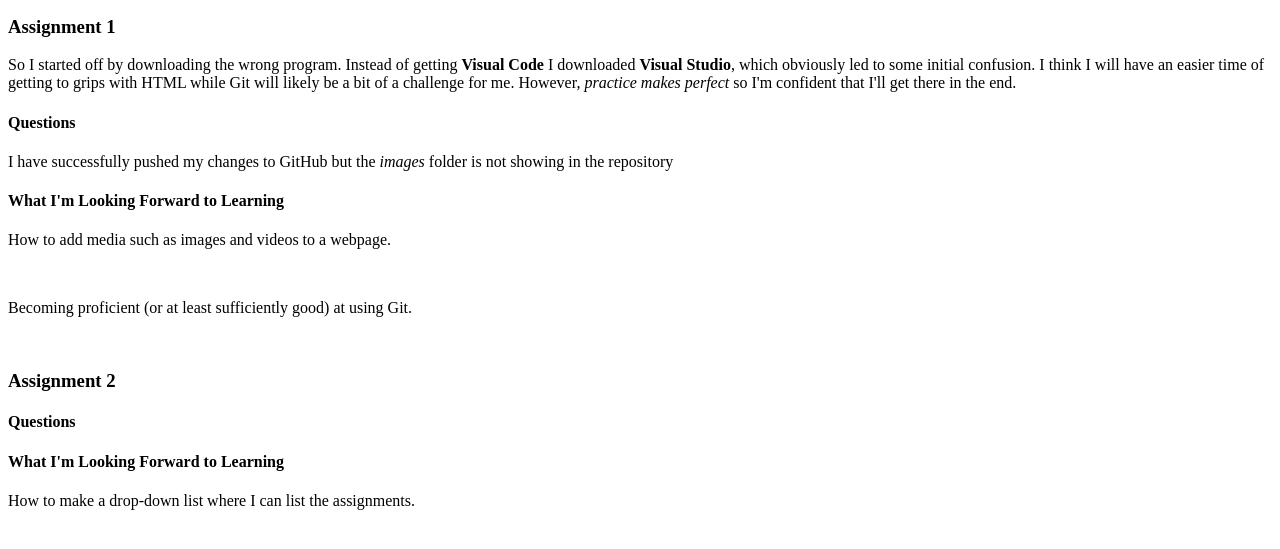
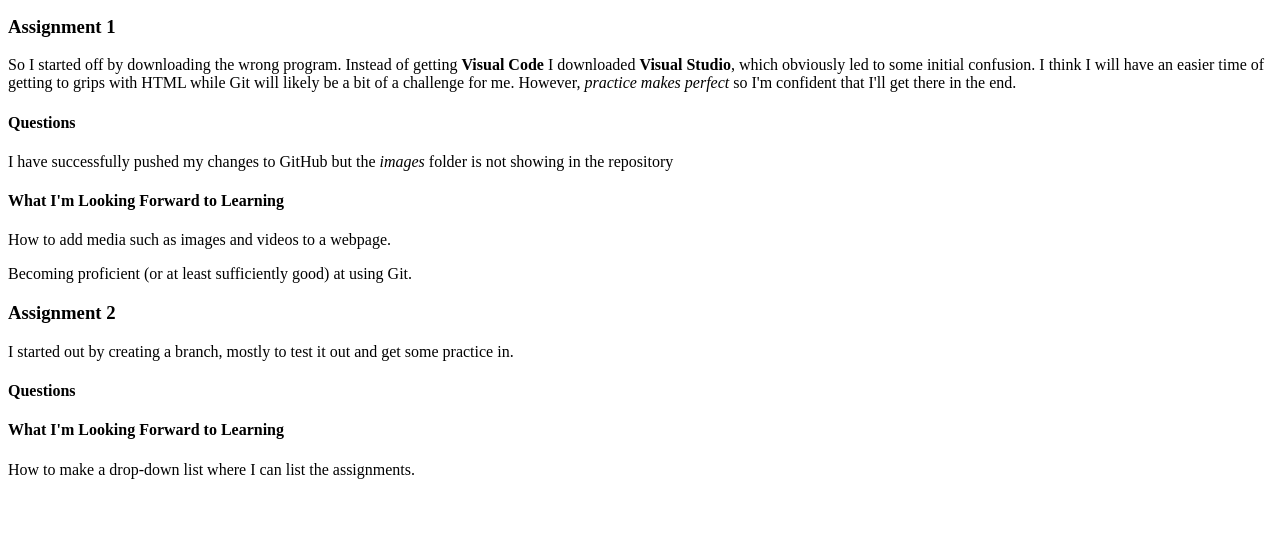
Before and after one commit to BadThad/My-First-Webpage, a plain HTML site: page index.html in a window 1280 px wide. Shown: the part 119-668 px from the top of the page. Drawn offline with Linux system fonts and the light colour scheme.

Commit message:
Removed break tags

```diff
--- a/index.html
+++ b/index.html
@@ -26,11 +26,11 @@
         in the repository</p>
 
     <h4>What I'm Looking Forward to Learning</h4>
-    <p>How to add media such as images and videos to a webpage.</p><br>
-    <p>Becoming proficient &#40or at least sufficiently good&#41 at using Git.</p><br>
+    <p>How to add media such as images and videos to a webpage.</p>
+    <p>Becoming proficient &#40or at least sufficiently good&#41 at using Git.</p>
 
     <h3>Assignment 2</h3>
-    <p></p>
+    <p>I started out by creating a branch, mostly to test it out and get some practice in.</p>
 
     <h4>Questions</h4>
     <p></p>
```
